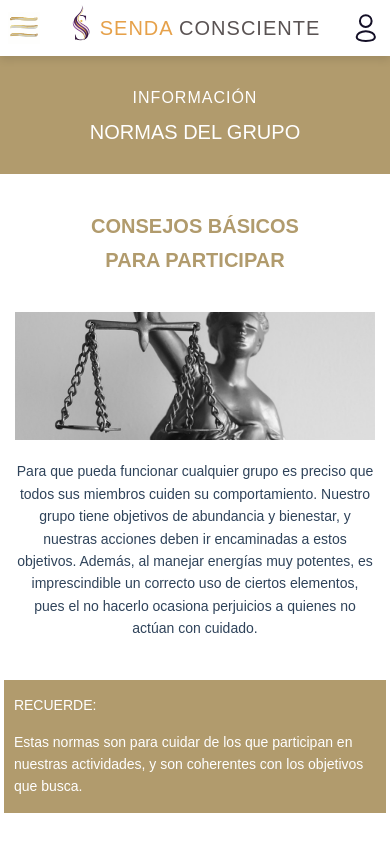
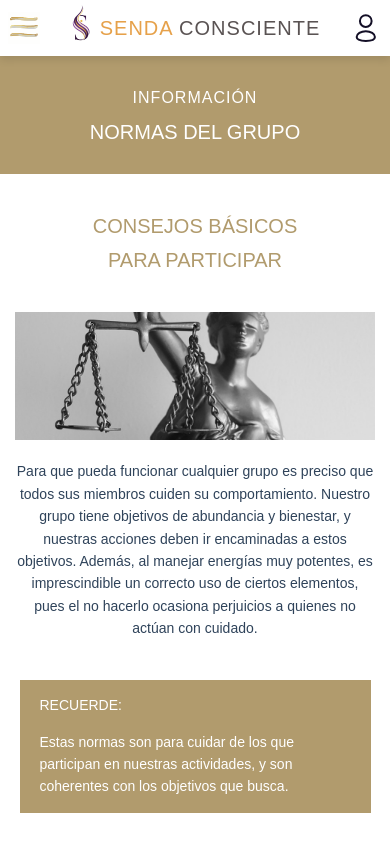
Before and after one commit to orbimatrix/Conscious-path, a Next.js app: page /normas in a window 390 px wide. Shown: the top 844 px of the page. Built offline with nearby package versions, Linux system fonts and the light colour scheme.

Commit message:
Refactor MenteUnicaPage styles for improved readability and consistency. Update normas.css for responsive design enhancements, including adjustments to the bottom banner and media queries for better layout across devices.

```diff
--- a/src/app/mente_unica/page.tsx
+++ b/src/app/mente_unica/page.tsx
@@ -8,10 +8,10 @@ export default function MenteUnicaPage() {
       {/* Top Section - LA MENTE ÚNICA */}
       <section className="bg-[#A8926E] flex flex-col justify-center items-center py-8 sm:py-12 md:py-16 px-4 sm:px-6">
         <div className="text-center space-y-3 sm:space-y-4">
-          <h2 className="text-sm sm:text-base md:text-lg font-bold uppercase tracking-wide text-gray-100">
+          <h2 className="text-sm sm:text-base md:text-lg uppercase tracking-wide text-gray-100">
             INFORMACIÓN
           </h2>
-          <h1 className="text-2xl sm:text-3xl md:text-4xl lg:text-5xl xl:text-6xl uppercase tracking-wider text-gray-100 leading-tight font-thin">
+          <h1 className="text-2xl sm:text-3xl md:text-4xl lg:text-5xl xl:text-6xl uppercase tracking-wider text-gray-100 leading-tight">
             LA MENTE ÚNICA
           </h1>
         </div>
@@ -20,10 +20,10 @@ export default function MenteUnicaPage() {
       {/* Bottom Section - CONOCIMIENTOS IMPRESCINDIBLES */}
       <section className="bg-white flex flex-col justify-center items-center py-8 sm:py-12 md:py-16 px-4 sm:px-6">
         <div className="text-center space-y-3 sm:space-y-4">
-          <h2 className="text-[#A8926E] text-lg sm:text-xl md:text-2xl lg:text-3xl xl:text-4xl font-bold uppercase tracking-wide leading-tight">
+          <h2 className="text-[#A8926E] text-lg sm:text-xl md:text-2xl lg:text-3xl xl:text-4xl uppercase tracking-wide leading-tight">
             CONOCIMIENTOS IMPRESCINDIBLES
           </h2>
-          <h3 className="text-[#A8926E] text-base sm:text-lg md:text-xl lg:text-2xl xl:text-3xl font-bold uppercase tracking-wide leading-tight">
+          <h3 className="text-[#A8926E] text-base sm:text-lg md:text-xl lg:text-2xl xl:text-3xl uppercase tracking-wide leading-tight">
             PARA DESPERTAR
           </h3>
         </div>
--- a/src/app/normas/normas.css
+++ b/src/app/normas/normas.css
@@ -32,7 +32,6 @@
   text-transform: uppercase;
   line-height: 1.2;
   margin: 0;
-  font-weight: 300;
 }
 
 /* Main Content Section */
@@ -125,22 +124,23 @@
 /* Bottom Brown Banner */
 .normas-bottom-banner {
   background-color: var(--olive, #B19B6D);
-  width: 1183px;
-  height: 190px;
-  top: 1007px;
-  left: 373px;
+  max-width: 800px;
+  width: 70%;
+  height: auto;
+  min-height: 150px;
   opacity: 1;
   gap: 10px;
-  padding-top: 20px;
-  padding-right: 50px;
-  padding-bottom: 20px;
-  padding-left: 50px;
+  padding: 30px 40px;
   margin: 0 auto;
+  display: flex;
+  align-items: center;
+  justify-content: center;
 }
 
 .normas-bottom-banner-container {
-  max-width: 800px;
+  max-width: 600px;
   margin: 0 auto;
+  width: 100%;
 }
 
 .normas-bottom-title {
@@ -192,7 +192,7 @@
 }
 
 /* Responsive Design */
-@media (max-width: 960px) {
+@media (max-width: 960px) and (min-width: 360px) {
   .normas-legal-image-section {
     display: none;
   }
@@ -202,11 +202,31 @@
   }
 }
 
+@media (max-width: 359px) {
+  .normas-legal-image-section {
+    display: none;
+  }
+
+  .normas-legal-image-section-mobile {
+    display: none;
+  }
+}
+
+@media (min-width: 961px) {
+  .normas-legal-image-section {
+    display: block;
+  }
+
+  .normas-legal-image-section-mobile {
+    display: none;
+  }
+}
+
 @media (max-width: 1200px) {
   .normas-bottom-banner {
-    width: 90%;
-    left: 5%;
-    top: auto;
+    width: 75%;
+    max-width: 700px;
+    padding: 25px 35px;
   }
 
   .normas-legal-image-section {
@@ -217,6 +237,13 @@
   .normas-legal-image {
     width: 100%;
     height: auto;
+  }
+}
+
+@media (max-width: 768px) and (min-width: 360px) {
+  .normas-content-title,
+  .normas-content-subtitle {
+    font-weight: normal;
   }
 }
 
@@ -262,10 +289,8 @@
   }
 
   .normas-bottom-banner {
-    width: 95%;
-    left: 2.5%;
-    padding: 20px 15px;
-    height: auto;
+    width: 85%;
+    padding: 20px 25px;
     min-height: 120px;
   }
 
@@ -309,9 +334,8 @@
   }
 
   .normas-bottom-banner {
-    width: 98%;
-    left: 1%;
-    padding: 15px 10px;
+    width: 90%;
+    padding: 15px 20px;
   }
 
   .normas-bottom-title {
@@ -362,7 +386,8 @@
   }
 
   .normas-bottom-banner {
-    padding: 10px 8px;
+    width: 95%;
+    padding: 12px 15px;
   }
 
   .normas-bottom-title {
```
